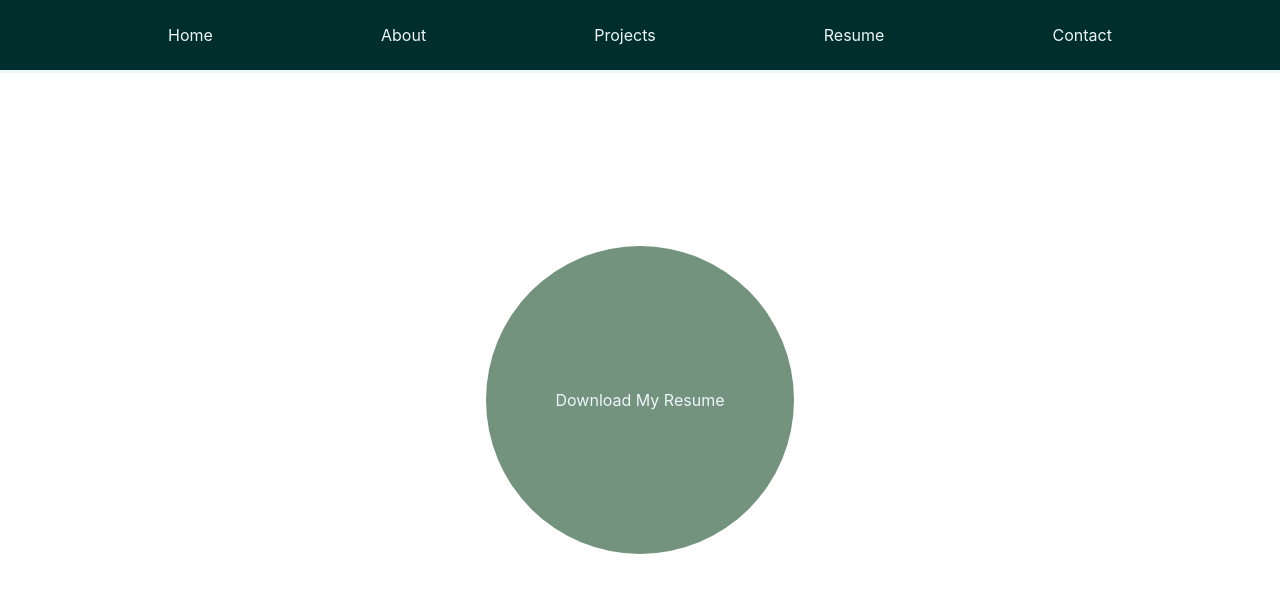
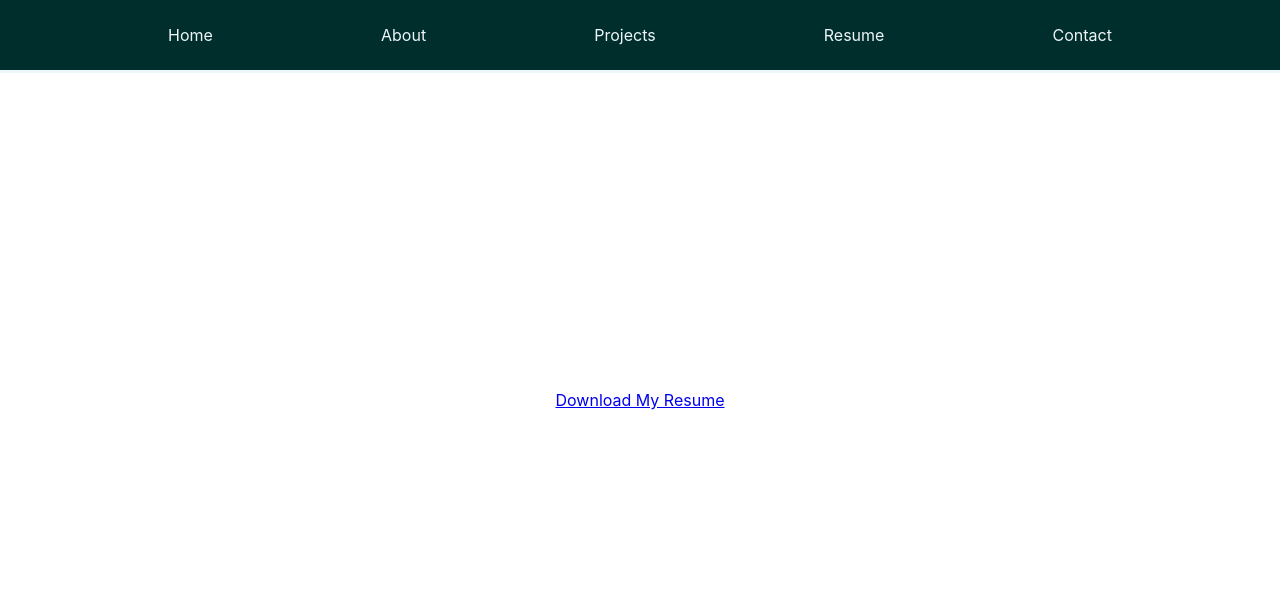
Before and after one commit to lindsay-henderson/lindsay-henderson-resume, a React (Create React App) app: page /Resume in a window 1280 px wide. Shown: the top 592 px of the page. Built offline with nearby package versions, Linux system fonts and the light colour scheme.

Commit message:
testing for css errors in resume

```diff
--- a/src/pages/Resume.jsx
+++ b/src/pages/Resume.jsx
@@ -1,4 +1,4 @@
-import '../styles/resume.css'
+// import '../styles/resume.css'
 function Resume() {
   return (
     <div>
--- a/src/styles/Resume.css
+++ b/src/styles/Resume.css
@@ -1,4 +1,4 @@
-div {
+/* div {
   display: flex;
   flex-direction: column;
   align-items: center;
@@ -25,5 +25,4 @@ a {
 
 a:hover {
   color: #FF8E72;
-
-}
+} */
```
